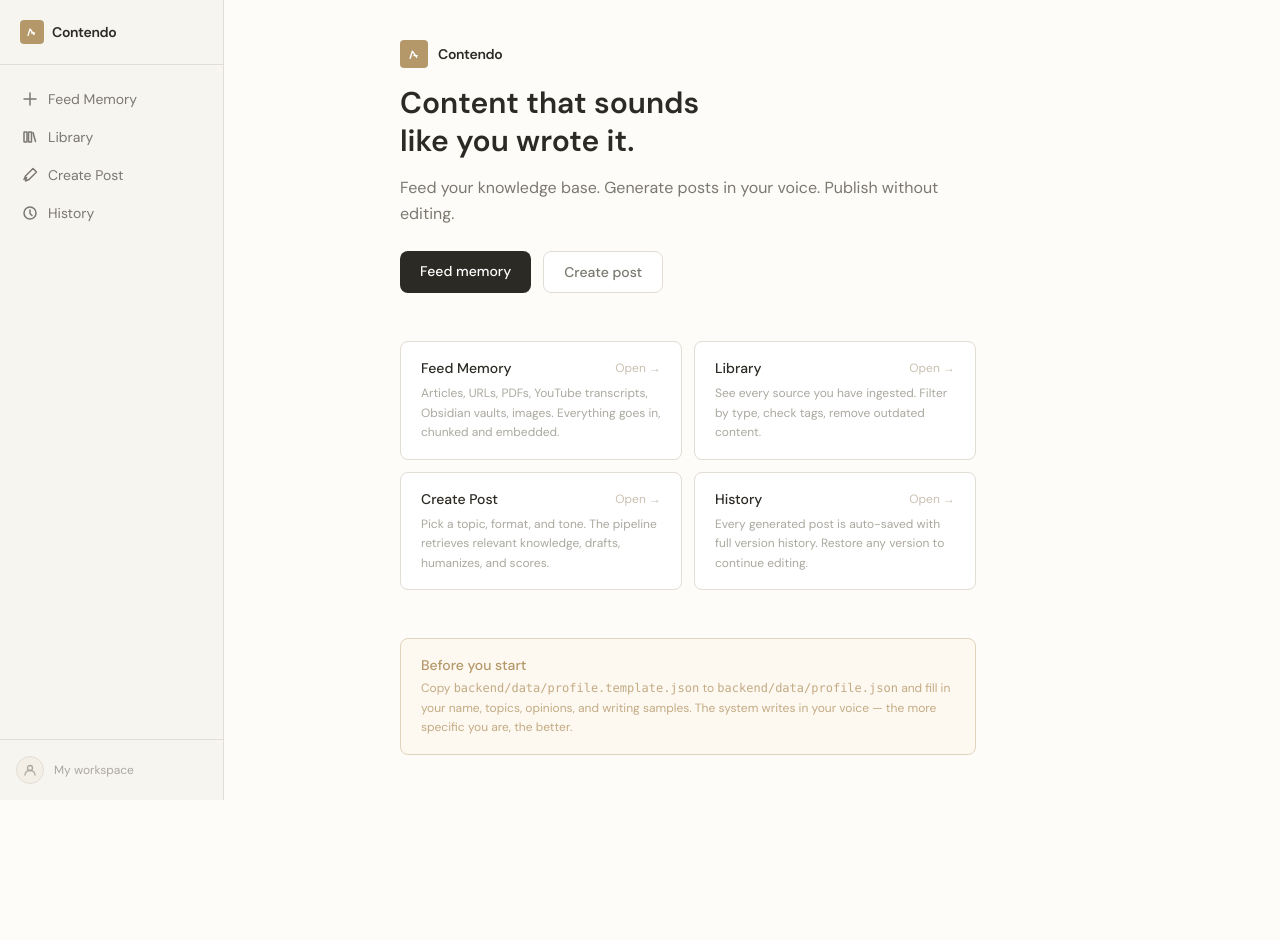
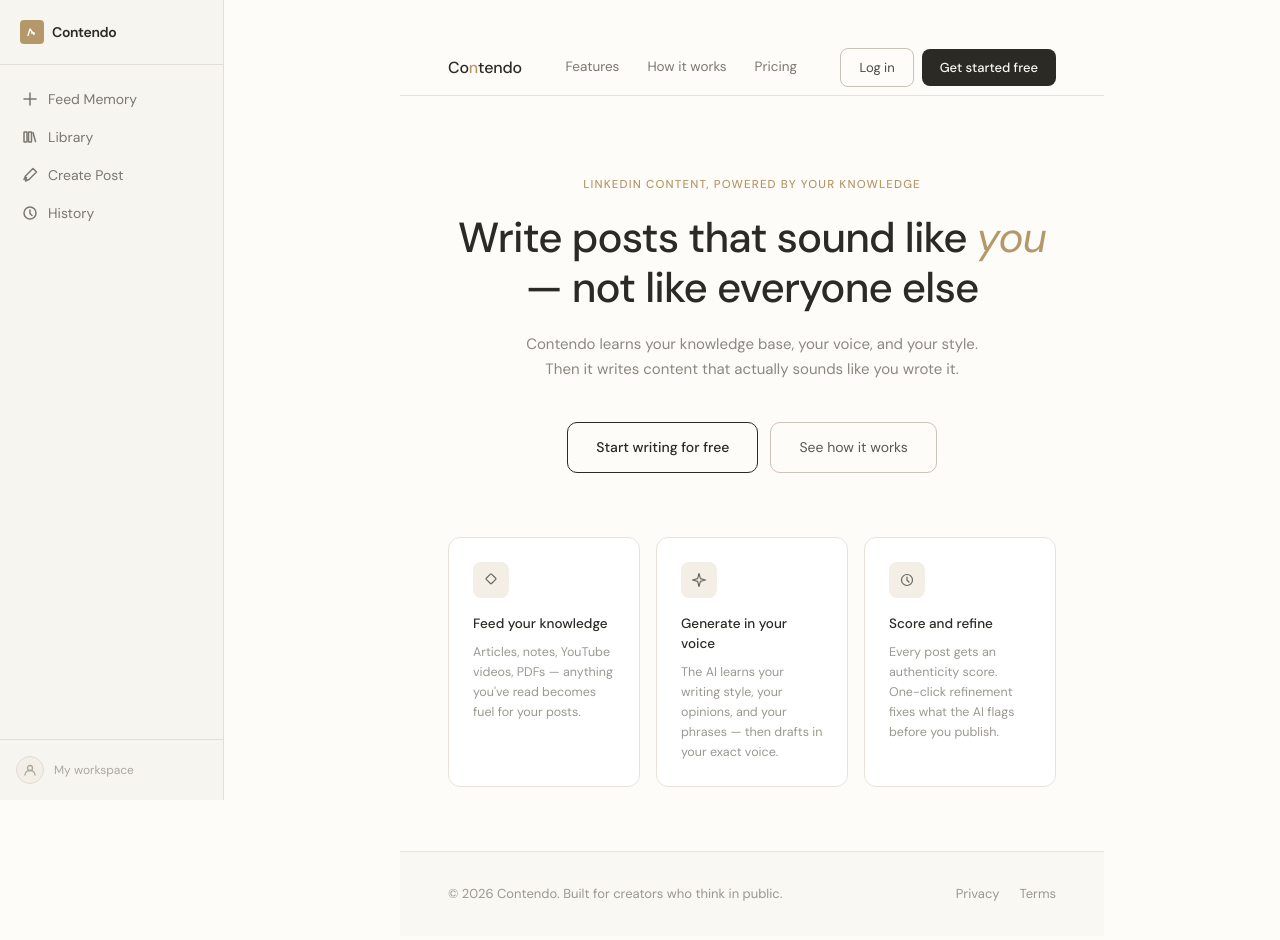
Before and after one commit to Soham112/Contendo, a Next.js app in the folder frontend/: page /welcome in a window 1280 px wide. Shown: the top 940 px of the page. Before the commit the page ends 800 px from the top, so only its background shows below. Built offline with nearby package versions, Linux system fonts and the light colour scheme.

Commit message:
feat: add landing page at /welcome

```diff
--- /dev/null
+++ b/frontend/app/welcome/layout.tsx
@@ -0,0 +1,7 @@
+export default function WelcomeLayout({
+  children,
+}: {
+  children: React.ReactNode;
+}) {
+  return <div className="min-h-screen">{children}</div>;
+}
--- a/frontend/app/welcome/page.tsx
+++ b/frontend/app/welcome/page.tsx
@@ -1,91 +1,275 @@
-import Link from "next/link";
-
 export default function WelcomePage() {
   return (
-    <div className="min-h-[80vh] flex flex-col justify-center space-y-12">
-      {/* Hero */}
-      <div className="space-y-4 max-w-xl">
-        <div className="flex items-center gap-2.5">
-          <div className="w-7 h-7 rounded bg-amber flex items-center justify-center shrink-0">
-            <svg width="13" height="13" viewBox="0 0 12 12" fill="none" xmlns="http://www.w3.org/2000/svg">
-              <path d="M2 9.5L4 3l4 5.5M5.5 7h3" stroke="white" strokeWidth="1.3" strokeLinecap="round" strokeLinejoin="round"/>
-            </svg>
+    <div style={{ backgroundColor: "#fefcf8", minHeight: "100vh", fontFamily: '"DM Sans", system-ui, sans-serif' }}>
+      {/* Top Navigation */}
+      <nav style={{
+        height: "56px",
+        backgroundColor: "#fefcf8",
+        borderBottom: "0.5px solid #e8e3da",
+        padding: "0 48px",
+        display: "flex",
+        alignItems: "center",
+        justifyContent: "space-between",
+      }}>
+        {/* Logo */}
+        <div style={{ fontSize: "16px", fontWeight: 500, color: "#2c2a24", letterSpacing: "-0.01em" }}>
+          Co<span style={{ color: "#b5986a" }}>n</span>tendo
+        </div>
+
+        {/* Center links */}
+        <div style={{ display: "flex", gap: "28px", alignItems: "center" }}>
+          {["Features", "How it works", "Pricing"].map((link) => (
+            <a
+              key={link}
+              href="#"
+              style={{
+                fontSize: "13.5px",
+                color: "#7a786f",
+                textDecoration: "none",
+                cursor: "pointer",
+              }}
+            >
+              {link}
+            </a>
+          ))}
+        </div>
+
+        {/* Right buttons */}
+        <div style={{ display: "flex", gap: "8px", alignItems: "center" }}>
+          <a
+            href="#"
+            style={{
+              border: "0.5px solid #c8c3b8",
+              borderRadius: "8px",
+              padding: "9px 18px",
+              fontSize: "13px",
+              color: "#4a4843",
+              backgroundColor: "transparent",
+              textDecoration: "none",
+              cursor: "pointer",
+              display: "inline-block",
+            }}
+          >
+            Log in
+          </a>
+          <a
+            href="#"
+            style={{
+              backgroundColor: "#2c2a24",
+              color: "#faf8f3",
+              border: "none",
+              borderRadius: "8px",
+              padding: "9px 18px",
+              fontSize: "13px",
+              fontWeight: 500,
+              textDecoration: "none",
+              cursor: "pointer",
+              display: "inline-block",
+            }}
+          >
+            Get started free
+          </a>
+        </div>
+      </nav>
+
+      {/* Main content */}
+      <main style={{ backgroundColor: "#fefcf8", padding: "80px 48px 64px" }}>
+        <div style={{ display: "flex", flexDirection: "column", alignItems: "center", textAlign: "center" }}>
+          {/* Eyebrow */}
+          <p style={{
+            fontSize: "11.5px",
+            fontWeight: 500,
+            letterSpacing: "0.1em",
+            textTransform: "uppercase",
+            color: "#b5986a",
+            margin: "0 0 20px 0",
+          }}>
+            LinkedIn content, powered by your knowledge
+          </p>
+
+          {/* H1 */}
+          <h1 style={{
+            fontSize: "42px",
+            fontWeight: 500,
+            color: "#2c2a24",
+            lineHeight: 1.18,
+            letterSpacing: "-0.02em",
+            maxWidth: "640px",
+            margin: "0 0 20px 0",
+          }}>
+            Write posts that sound like{" "}
+            <span style={{ fontStyle: "italic", color: "#b5986a", fontWeight: 500 }}>you</span>
+            {" "}— not like everyone else
+          </h1>
+
+          {/* Subheadline */}
+          <p style={{
+            fontSize: "15px",
+            color: "#8a8880",
+            lineHeight: 1.65,
+            maxWidth: "480px",
+            margin: "0 0 40px 0",
+          }}>
+            Contendo learns your knowledge base, your voice, and your style. Then it writes content that actually sounds like you wrote it.
+          </p>
+
+          {/* CTA buttons */}
+          <div style={{ display: "flex", gap: "12px", justifyContent: "center", marginBottom: "64px" }}>
+            <a
+              href="#"
+              style={{
+                border: "1.5px solid #2c2a24",
+                borderRadius: "10px",
+                padding: "14px 28px",
+                fontSize: "14px",
+                fontWeight: 500,
+                color: "#2c2a24",
+                backgroundColor: "transparent",
+                textDecoration: "none",
+                cursor: "pointer",
+                display: "inline-block",
+              }}
+            >
+              Start writing for free
+            </a>
+            <a
+              href="#"
+              style={{
+                border: "0.5px solid #d0c2b8",
+                borderRadius: "10px",
+                padding: "14px 28px",
+                fontSize: "14px",
+                color: "#5a5855",
+                backgroundColor: "transparent",
+                textDecoration: "none",
+                cursor: "pointer",
+                display: "inline-block",
+              }}
+            >
+              See how it works
+            </a>
           </div>
-          <span className="text-sm font-semibold text-text-primary tracking-tight">Contendo</span>
+
+          {/* Feature cards */}
+          <div style={{
+            display: "grid",
+            gridTemplateColumns: "repeat(3, 1fr)",
+            gap: "16px",
+            maxWidth: "780px",
+            width: "100%",
+            margin: "0 auto",
+          }}>
+            {/* Card 1 — Feed your knowledge */}
+            <div style={{
+              backgroundColor: "#ffffff",
+              border: "0.5px solid #e8e3da",
+              borderRadius: "12px",
+              padding: "24px",
+              textAlign: "left",
+            }}>
+              <div style={{
+                width: "36px",
+                height: "36px",
+                backgroundColor: "#f3efe6",
+                borderRadius: "8px",
+                display: "flex",
+                alignItems: "center",
+                justifyContent: "center",
+                marginBottom: "16px",
+              }}>
+                <svg width="16" height="16" viewBox="0 0 16 16" fill="none">
+                  <rect x="8" y="1.5" width="7.5" height="7.5" rx="0.8" transform="rotate(45 8 1.5)" stroke="#6b6760" strokeWidth="1.2"/>
+                </svg>
+              </div>
+              <p style={{ fontSize: "13.5px", fontWeight: 500, color: "#2c2a24", margin: "0 0 8px 0" }}>
+                Feed your knowledge
+              </p>
+              <p style={{ fontSize: "12.5px", color: "#9a9890", lineHeight: 1.6, margin: 0 }}>
+                Articles, notes, YouTube videos, PDFs — anything you&apos;ve read becomes fuel for your posts.
+              </p>
+            </div>
+
+            {/* Card 2 — Generate in your voice */}
+            <div style={{
+              backgroundColor: "#ffffff",
+              border: "0.5px solid #e8e3da",
+              borderRadius: "12px",
+              padding: "24px",
+              textAlign: "left",
+            }}>
+              <div style={{
+                width: "36px",
+                height: "36px",
+                backgroundColor: "#f3efe6",
+                borderRadius: "8px",
+                display: "flex",
+                alignItems: "center",
+                justifyContent: "center",
+                marginBottom: "16px",
+              }}>
+                <svg width="16" height="16" viewBox="0 0 16 16" fill="none">
+                  <path d="M8 1.5L9.4 6.6L14.5 8L9.4 9.4L8 14.5L6.6 9.4L1.5 8L6.6 6.6L8 1.5Z" stroke="#6b6760" strokeWidth="1.2" strokeLinejoin="round"/>
+                </svg>
+              </div>
+              <p style={{ fontSize: "13.5px", fontWeight: 500, color: "#2c2a24", margin: "0 0 8px 0" }}>
+                Generate in your voice
+              </p>
+              <p style={{ fontSize: "12.5px", color: "#9a9890", lineHeight: 1.6, margin: 0 }}>
+                The AI learns your writing style, your opinions, and your phrases — then drafts in your exact voice.
+              </p>
+            </div>
+
+            {/* Card 3 — Score and refine */}
+            <div style={{
+              backgroundColor: "#ffffff",
+              border: "0.5px solid #e8e3da",
+              borderRadius: "12px",
+              padding: "24px",
+              textAlign: "left",
+            }}>
+              <div style={{
+                width: "36px",
+                height: "36px",
+                backgroundColor: "#f3efe6",
+                borderRadius: "8px",
+                display: "flex",
+                alignItems: "center",
+                justifyContent: "center",
+                marginBottom: "16px",
+              }}>
+                <svg width="16" height="16" viewBox="0 0 16 16" fill="none">
+                  <circle cx="8" cy="8" r="5.5" stroke="#6b6760" strokeWidth="1.2"/>
+                  <path d="M8 5V8.2L10 10" stroke="#6b6760" strokeWidth="1.2" strokeLinecap="round" strokeLinejoin="round"/>
+                </svg>
+              </div>
+              <p style={{ fontSize: "13.5px", fontWeight: 500, color: "#2c2a24", margin: "0 0 8px 0" }}>
+                Score and refine
+              </p>
+              <p style={{ fontSize: "12.5px", color: "#9a9890", lineHeight: 1.6, margin: 0 }}>
+                Every post gets an authenticity score. One-click refinement fixes what the AI flags before you publish.
+              </p>
+            </div>
+          </div>
         </div>
-        <h1 className="text-3xl font-semibold text-text-primary leading-tight">
-          Content that sounds<br />like you wrote it.
-        </h1>
-        <p className="text-text-secondary text-base leading-relaxed">
-          Feed your knowledge base. Generate posts in your voice. Publish without editing.
+      </main>
+
+      {/* Footer */}
+      <footer style={{
+        borderTop: "0.5px solid #e8e3da",
+        backgroundColor: "#faf8f3",
+        padding: "32px 48px",
+        display: "flex",
+        justifyContent: "space-between",
+        alignItems: "center",
+      }}>
+        <p style={{ fontSize: "13px", color: "#9a9890", margin: 0 }}>
+          © 2026 Contendo. Built for creators who think in public.
         </p>
-        <div className="flex gap-3 pt-2">
-          <Link
-            href="/"
-            className="rounded-lg bg-text-primary text-card font-medium px-5 py-2.5 text-sm hover:opacity-90 transition-opacity"
-          >
-            Feed memory
-          </Link>
-          <Link
-            href="/create"
-            className="rounded-lg border border-border bg-card text-text-secondary font-medium px-5 py-2.5 text-sm hover:bg-hover hover:text-text-primary transition-colors"
-          >
-            Create post
-          </Link>
+        <div style={{ display: "flex", gap: "20px" }}>
+          <a href="#" style={{ fontSize: "13px", color: "#9a9890", textDecoration: "none", cursor: "pointer" }}>Privacy</a>
+          <a href="#" style={{ fontSize: "13px", color: "#9a9890", textDecoration: "none", cursor: "pointer" }}>Terms</a>
         </div>
-      </div>
-
-      {/* Feature rows */}
-      <div className="grid grid-cols-2 gap-3 max-w-xl">
-        {[
-          {
-            title: "Feed Memory",
-            body: "Articles, URLs, PDFs, YouTube transcripts, Obsidian vaults, images. Everything goes in, chunked and embedded.",
-            href: "/",
-            label: "Open →",
-          },
-          {
-            title: "Library",
-            body: "See every source you have ingested. Filter by type, check tags, remove outdated content.",
-            href: "/library",
-            label: "Open →",
-          },
-          {
-            title: "Create Post",
-            body: "Pick a topic, format, and tone. The pipeline retrieves relevant knowledge, drafts, humanizes, and scores.",
-            href: "/create",
-            label: "Open →",
-          },
-          {
-            title: "History",
-            body: "Every generated post is auto-saved with full version history. Restore any version to continue editing.",
-            href: "/history",
-            label: "Open →",
-          },
-        ].map((f) => (
-          <Link
-            key={f.href}
-            href={f.href}
-            className="rounded-lg border border-border bg-card px-5 py-4 space-y-1.5 hover:bg-stat transition-colors group"
-          >
-            <div className="flex items-center justify-between">
-              <p className="text-sm font-medium text-text-primary">{f.title}</p>
-              <span className="text-xs text-text-hint group-hover:text-amber transition-colors">{f.label}</span>
-            </div>
-            <p className="text-xs text-text-muted leading-relaxed">{f.body}</p>
-          </Link>
-        ))}
-      </div>
-
-      {/* Setup note */}
-      <div className="rounded-lg border border-amber-border bg-amber-light px-5 py-4 max-w-xl">
-        <p className="text-sm font-medium text-amber">Before you start</p>
-        <p className="text-xs text-amber opacity-80 mt-1 leading-relaxed">
-          Copy <code className="bg-amber-light font-mono">backend/data/profile.template.json</code> to{" "}
-          <code className="bg-amber-light font-mono">backend/data/profile.json</code> and fill in your name, topics,
-          opinions, and writing samples. The system writes in your voice — the more specific you are, the better.
-        </p>
-      </div>
+      </footer>
     </div>
   );
 }
```
